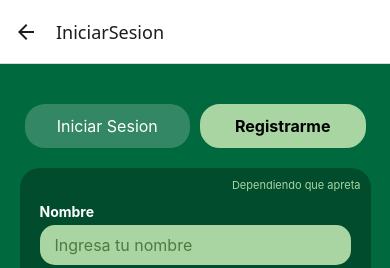
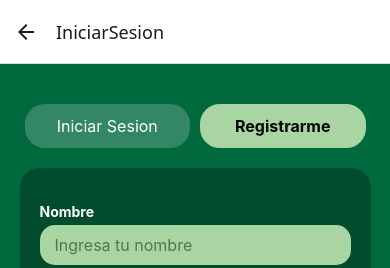
Before and after one commit to EnzoETR/MovilesAppImpostor, a React Native app: screen /IniciarSesion in a window 390 px wide. Shown: the top 268 px of the page. Built offline with nearby package versions, Linux system fonts and the light colour scheme.

Commit message:
saque algo que sobraba

```diff
--- a/src/screens/IniciarSesionScreen.js
+++ b/src/screens/IniciarSesionScreen.js
@@ -43,7 +43,6 @@ export default function IniciarSesionScreen({ navigation }) {
 
         {/* Tarjeta de Formulario Dinámica */}
         <View style={styles.formCard}>
-          <Text style={styles.helperText}>Dependiendo que apreta</Text>
 
           {/* Campo Nombre (Se muestra en AMBOS modos) */}
           <Text style={styles.inputLabel}>Nombre</Text>
```
